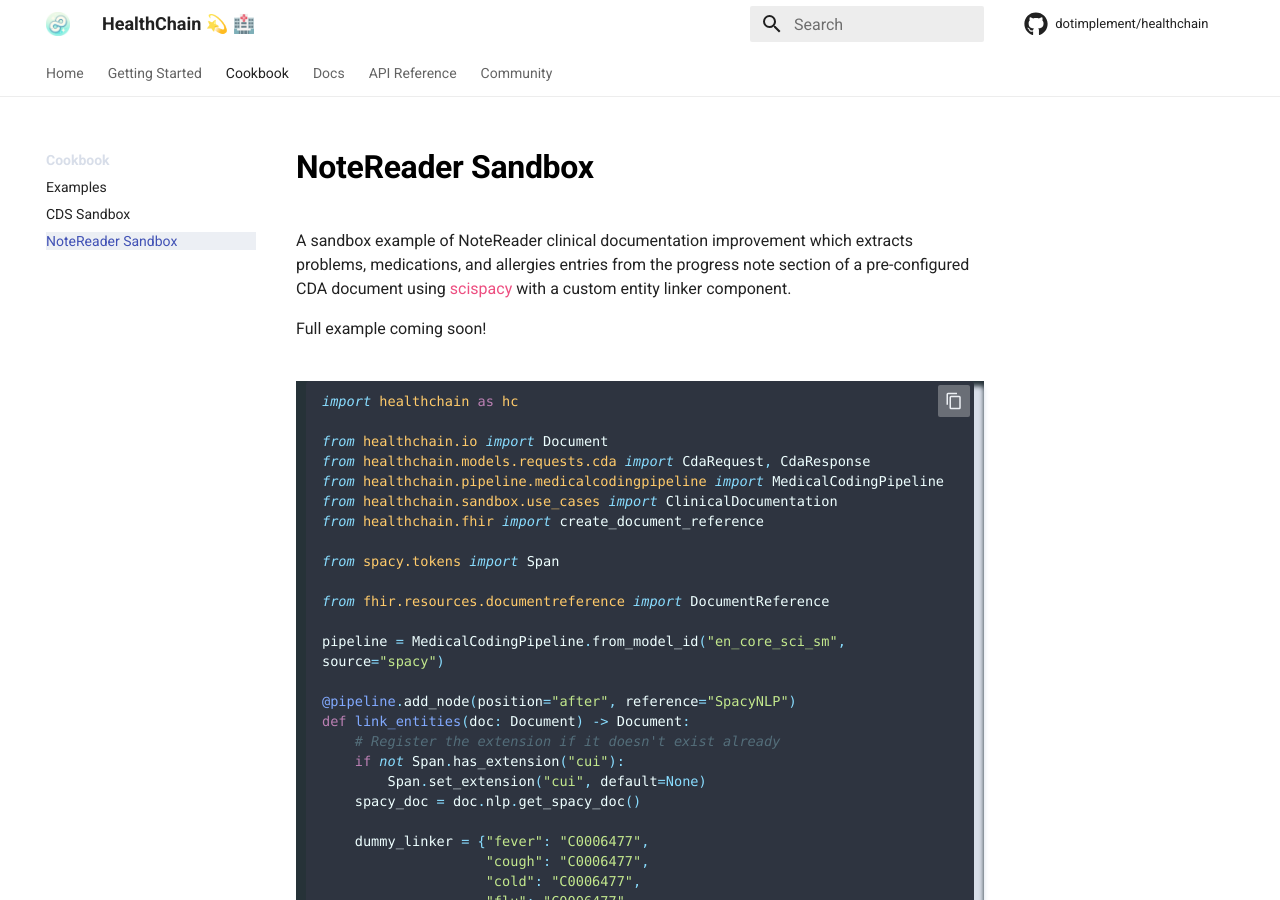
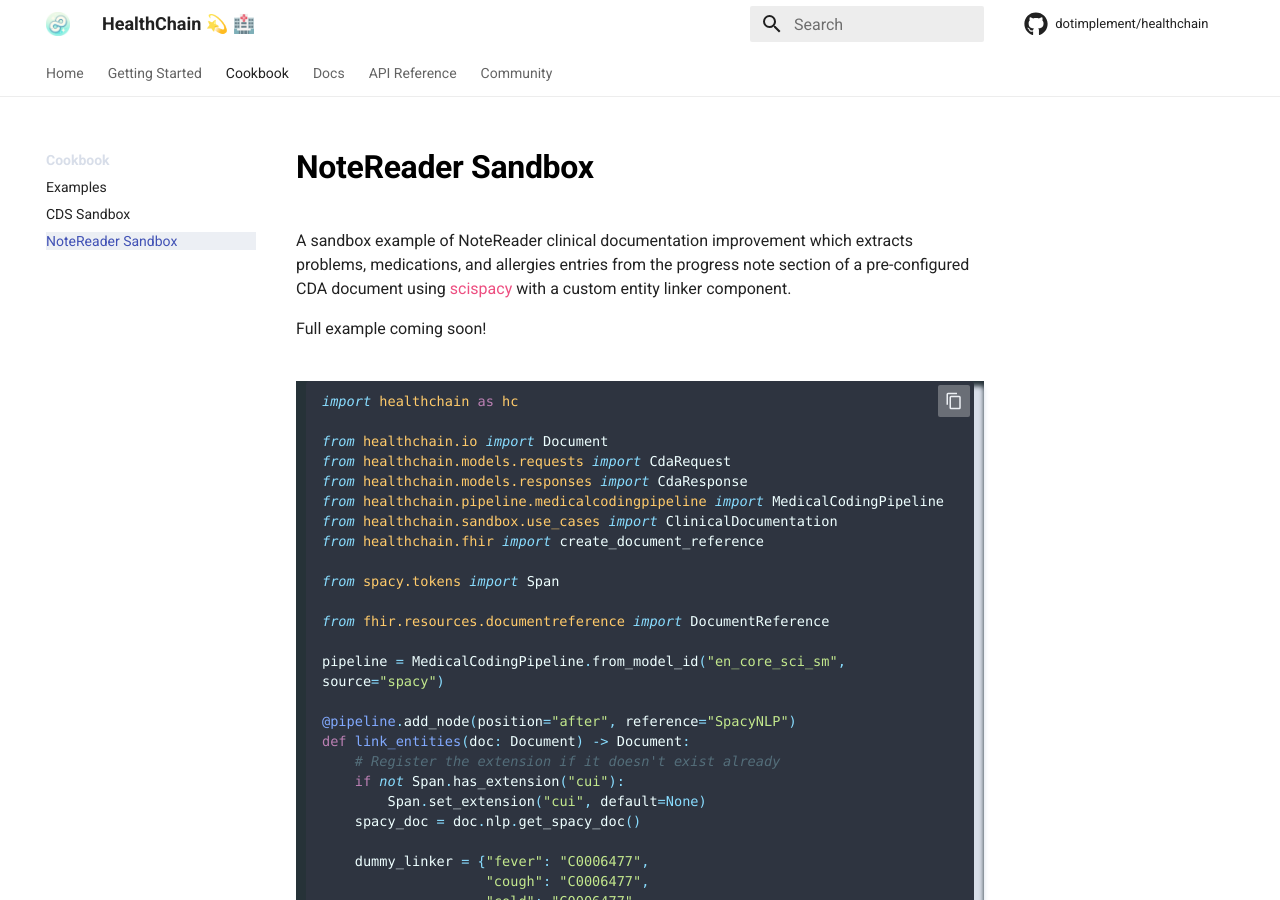
Before and after one commit to dotimplement/HealthChain, an MkDocs documentation site: the page built from docs/cookbook/notereader_sandbox.md, in a window 1280 px wide and 900 px high. Built offline with MkDocs 1.6.1 and Material for MkDocs 9.7.7, drawn with Linux system fonts in a browser that asks for light colours; comment, search, counter and statistics services are not loaded.

Commit message:
Fix code snippet in docs

```diff
--- a/docs/cookbook/notereader_sandbox.md
+++ b/docs/cookbook/notereader_sandbox.md
@@ -8,7 +8,8 @@ Full example coming soon!
 import healthchain as hc
 
 from healthchain.io import Document
-from healthchain.models.requests.cda import CdaRequest, CdaResponse
+from healthchain.models.requests import CdaRequest
+from healthchain.models.responses import CdaResponse
 from healthchain.pipeline.medicalcodingpipeline import MedicalCodingPipeline
 from healthchain.sandbox.use_cases import ClinicalDocumentation
 from healthchain.fhir import create_document_reference
```
